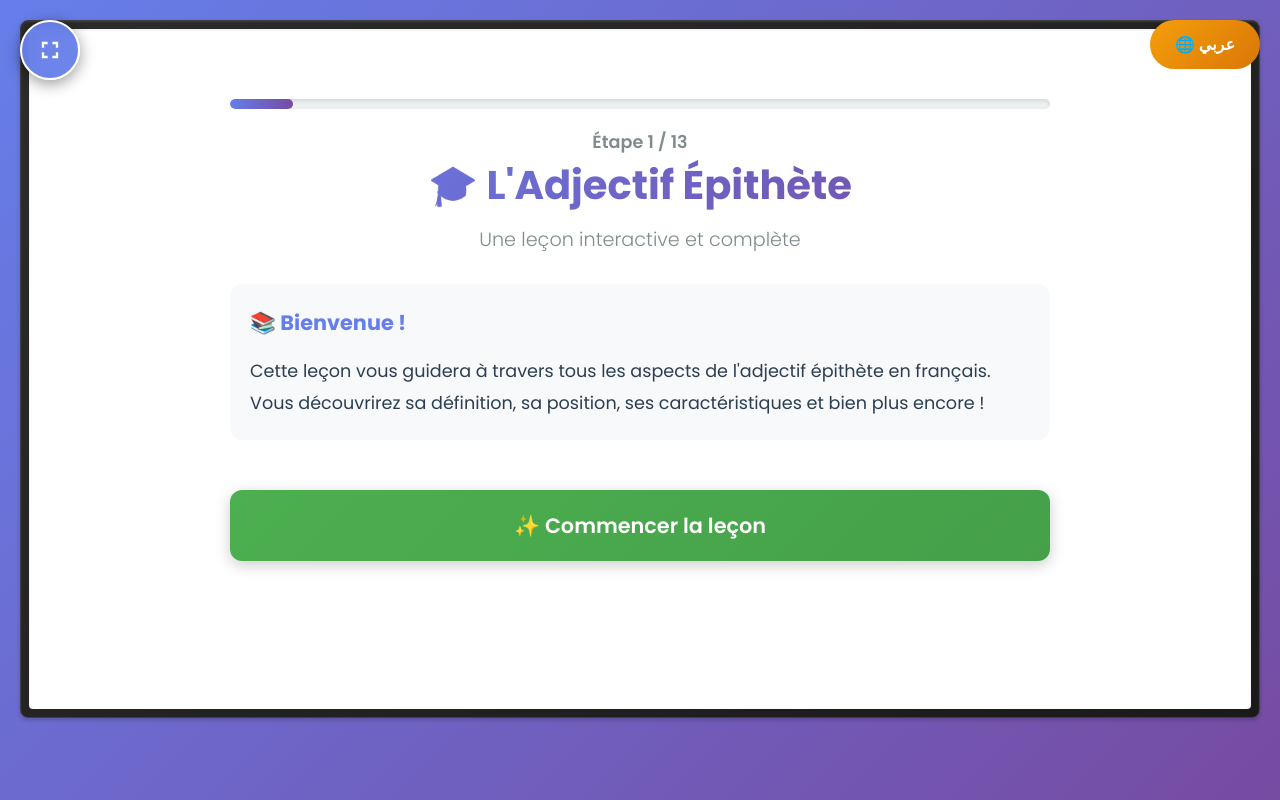
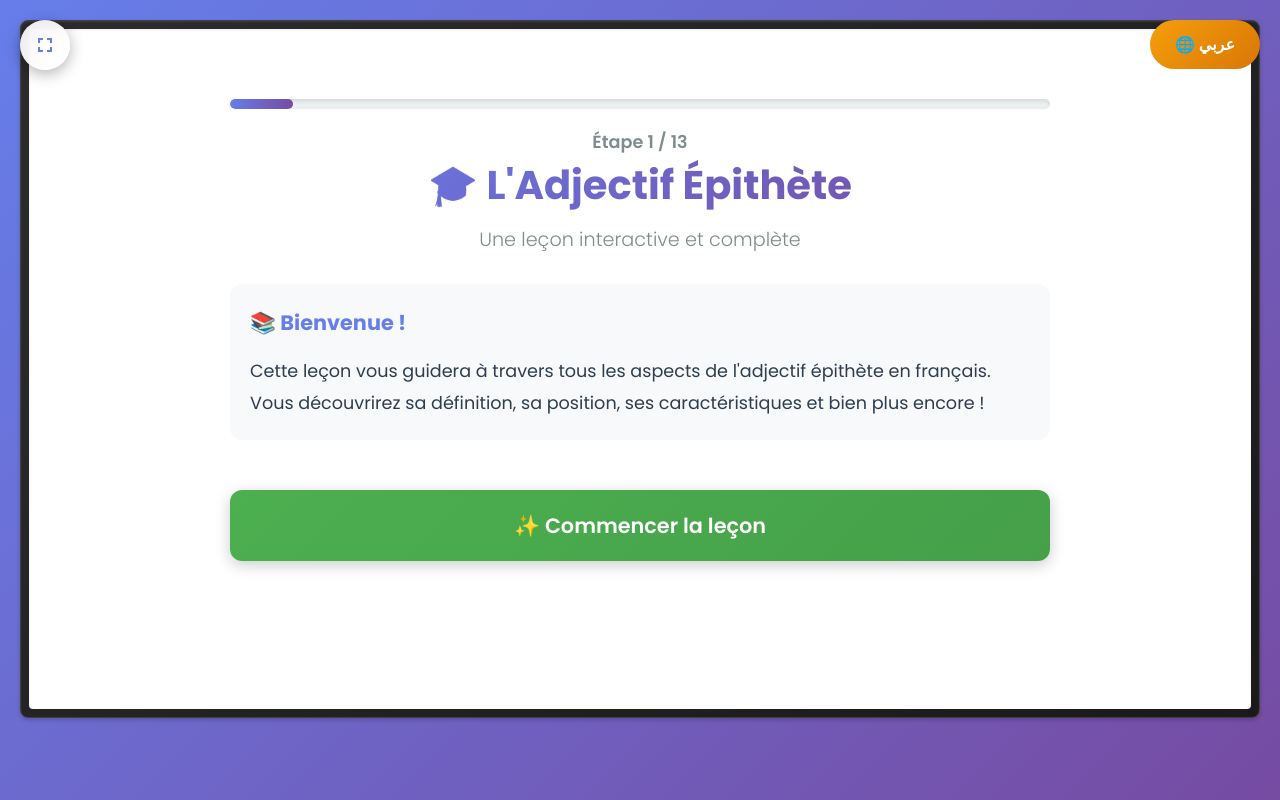
Before and after one commit to kokowas/asljkh, a plain HTML site: page index.html in a window 1280 px wide. Drawn offline with Linux system fonts and the light colour scheme.

Commit message:
Refactor fullscreen button styles and visibility logic
Updated styles for fullscreen button, including color, size, and hover effects. Added functionality to show/hide button based on user interaction.

```diff
--- a/index.html
+++ b/index.html
@@ -134,17 +134,17 @@
         }
 
         .fullscreen-btn {
-            background: rgba(102, 126, 234, 0.95);
-            color: white;
-            border: 2px solid white;
+            background: rgba(255, 255, 255, 0.9);
+            color: #667eea;
+            border: none;
             padding: 0;
-            width: 60px;
-            height: 60px;
+            width: 50px;
+            height: 50px;
             font-size: 16px;
             font-weight: bold;
             border-radius: 50%;
             cursor: pointer;
-            box-shadow: 0 4px 15px rgba(0,0,0,0.4);
+            box-shadow: 0 4px 15px rgba(0,0,0,0.3);
             transition: all 0.3s ease;
             display: flex;
             align-items: center;
@@ -154,21 +154,24 @@
             left: 20px !important;
             z-index: 99999 !important;
             backdrop-filter: blur(10px);
+            opacity: 1;
+        }
+
+        .fullscreen-btn.in-fullscreen {
+            opacity: 0.3;
+            background: rgba(255, 255, 255, 0.3);
+        }
+
+        .fullscreen-btn:hover,
+        .fullscreen-btn.visible {
             opacity: 1 !important;
-        }
-
-        .fullscreen-btn.in-fullscreen {
-            background: rgba(244, 67, 54, 0.95);
+            background: rgba(255, 255, 255, 0.9);
         }
 
         .fullscreen-btn:hover {
-            transform: scale(1.15);
-            box-shadow: 0 6px 25px rgba(0,0,0,0.5);
-            background: rgba(102, 126, 234, 1);
-        }
-
-        .fullscreen-btn.in-fullscreen:hover {
-            background: rgba(244, 67, 54, 1);
+            transform: scale(1.1);
+            box-shadow: 0 6px 25px rgba(0,0,0,0.4);
+            background: rgba(255, 255, 255, 1);
         }
 
         .fullscreen-btn:active {
@@ -176,8 +179,8 @@
         }
 
         .fullscreen-btn svg {
-            width: 28px;
-            height: 28px;
+            width: 24px;
+            height: 24px;
             flex-shrink: 0;
         }
 
@@ -1713,7 +1716,22 @@
             }
         }
 
-        // Button is always visible - no auto-hide
+        // Show/hide button based on interaction
+        let mouseTimeout;
+        function handleButtonVisibility() {
+            const btn = document.querySelector('.fullscreen-btn');
+            btn.classList.add('visible');
+
+            clearTimeout(mouseTimeout);
+            mouseTimeout = setTimeout(() => {
+                btn.classList.remove('visible');
+            }, 3000);
+        }
+
+        // Listen for mouse movement and touch
+        document.addEventListener('mousemove', handleButtonVisibility);
+        document.addEventListener('touchstart', handleButtonVisibility);
+        document.addEventListener('scroll', handleButtonVisibility);
 
         // Fix fullscreen scrolling
         function enableFullscreenScroll() {
```
